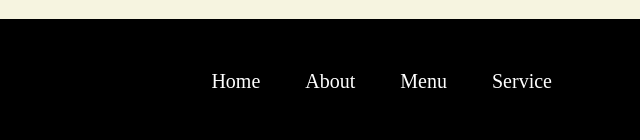
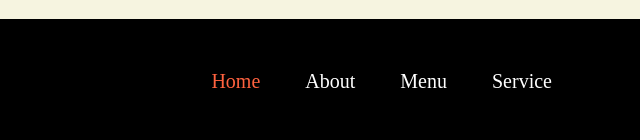
Before and after one commit to miasilvia/Learn-FrontEnd-1, a plain HTML site: page index.html in a window 1280 px wide. In both pictures the pointer is over the link 523 px from the left and 4885 px from the top of the page. Shown: the part 4805-4945 px from the top of the page, 285-925 px from the left. Drawn offline with Linux system fonts and the light colour scheme.

Commit message:
footer end

```diff
--- a/css/Style.css
+++ b/css/Style.css
@@ -359,6 +359,10 @@ div.benefits{
     padding: 20px;
 
 }
+.footer-center ul li a:hover {
+    color: rgb(255, 98, 63);
+}
+
 .footer-center ul a{
     text-decoration: none;
     font-size: 20px;
```
